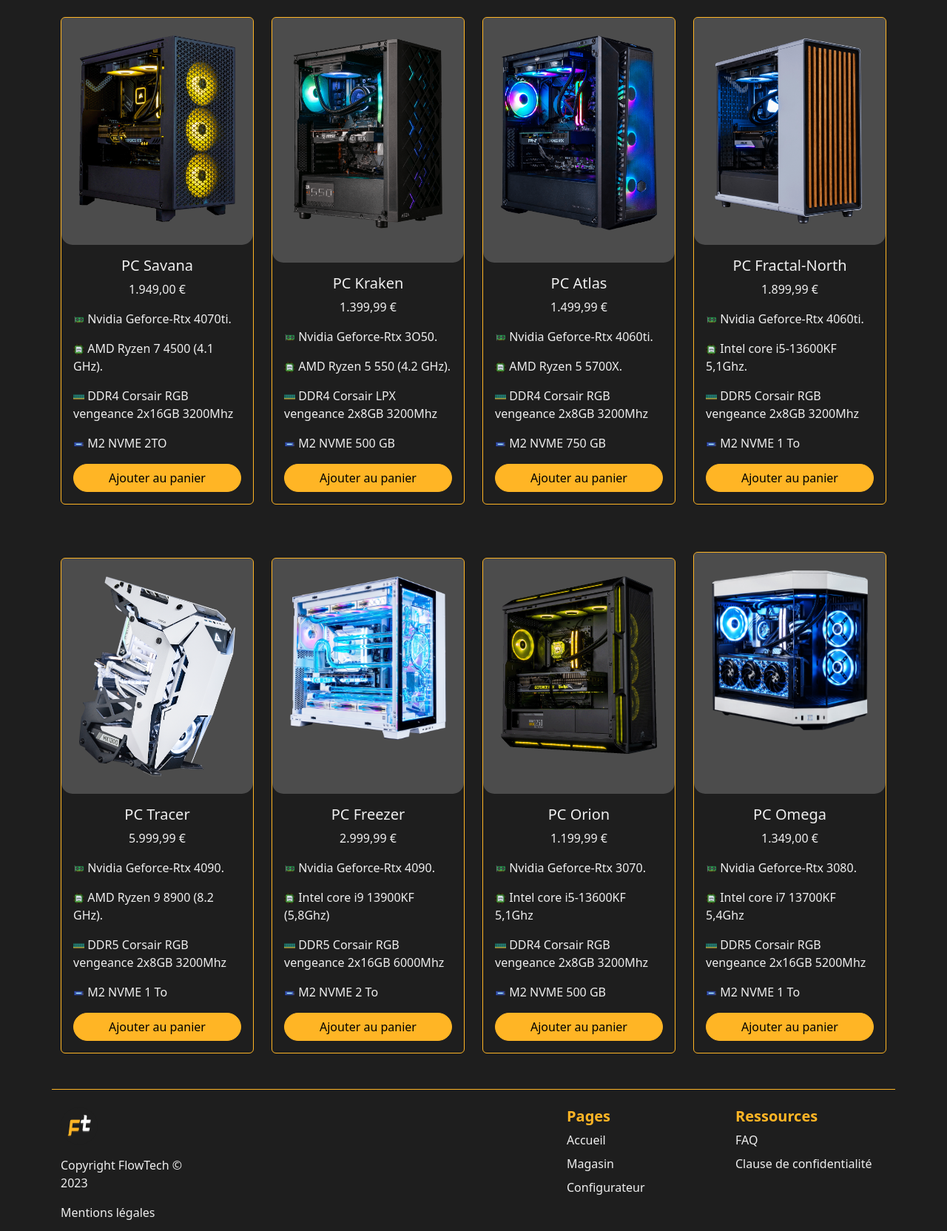
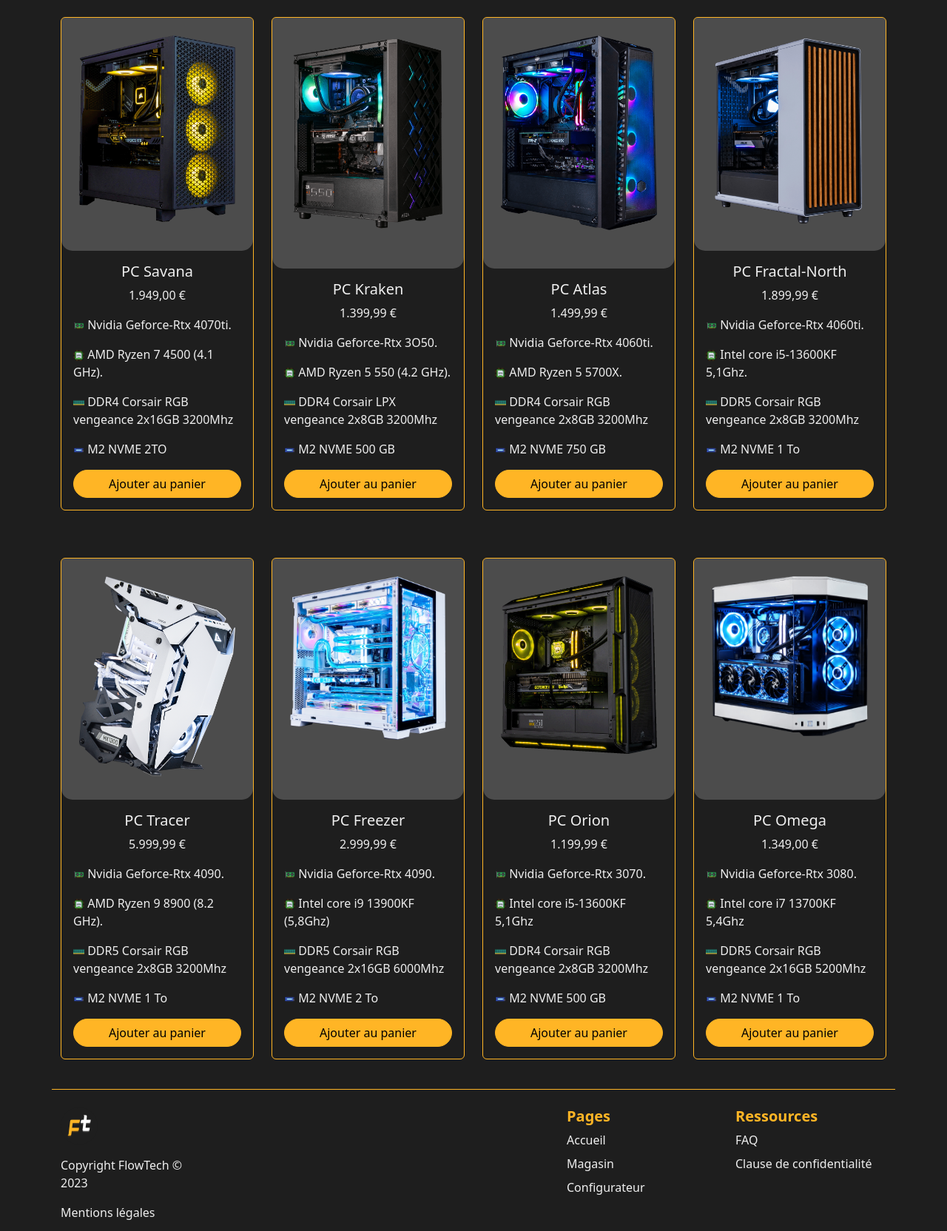
Before and after one commit to Bts-Sio-CCI/FlowTechAP1, a PHP site: page /pages/shop.html in a window 1280 px wide. Shown: the part 449-2113 px from the top of the page at 74% size. Run offline with PHP 8.4, Linux system fonts and the light colour scheme.

Commit message:
correction mt qui trigger adam

```diff
--- a/pages/shop.html
+++ b/pages/shop.html
@@ -89,7 +89,7 @@
 		<!-- CARTE PC -->
 		<section class="container mt-5">
 			<!-- LIGNE 1-->
-			<div class="row equal-height-cards">
+			<div class="row">
 				<div class="col-12 col-lg-3 mt-3">
 					<div class="card bg-transparent border-flowtech border-1 h-100 mt-2">
 						<div class="shop-card-img">
@@ -209,7 +209,7 @@
 				</div>
 			</div>
 			<!-- 2EME LIGNE -->
-			<div class="row mt-5 equal-height-cards">
+			<div class="row mt-5">
 				<div class="col-12 col-lg-3 mt-3">
 					<div class="card bg-transparent border-flowtech border-1 h-100 mt-2">
 						<div class="shop-card-img">
@@ -297,7 +297,7 @@
 						</div>
 					</div>
 				</div>
-				<div class="col-12 col-lg-3 mt-2">
+				<div class="col-12 col-lg-3 mt-3">
 					<div class="card bg-transparent border-flowtech border-1 h-100 mt-2">
 						<div class="shop-card-img">
 							<img src="/img/orion-geforce-rtx.png" class="card-img-top" alt="..." />
--- a/scss/custom.scss
+++ b/scss/custom.scss
@@ -164,12 +164,3 @@ $theme-colors: map-merge($custom-theme-colors, $theme-colors);
 	background-color: $secondary;
 	color: $dark;
 }
-
-.equal-height-cards [class*="col-"] {
-	display: flex;
-	flex-direction: column;
-}
-
-.equal-height-cards .card {
-	flex: 1;
-}
```
Also changed, not shown: css/custom.css, 1 other file.
